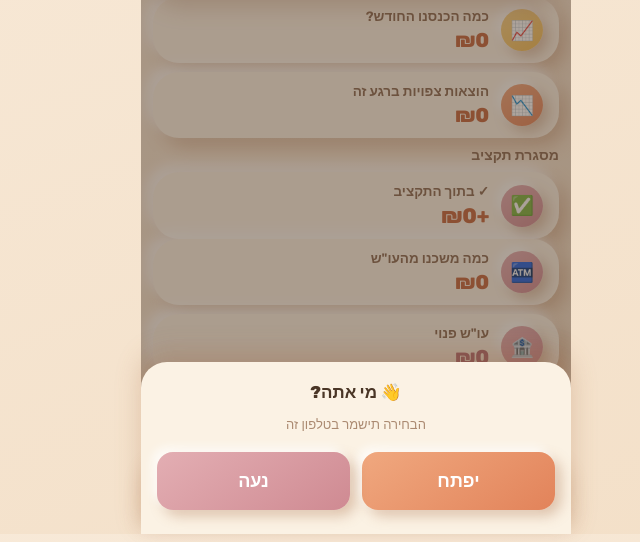
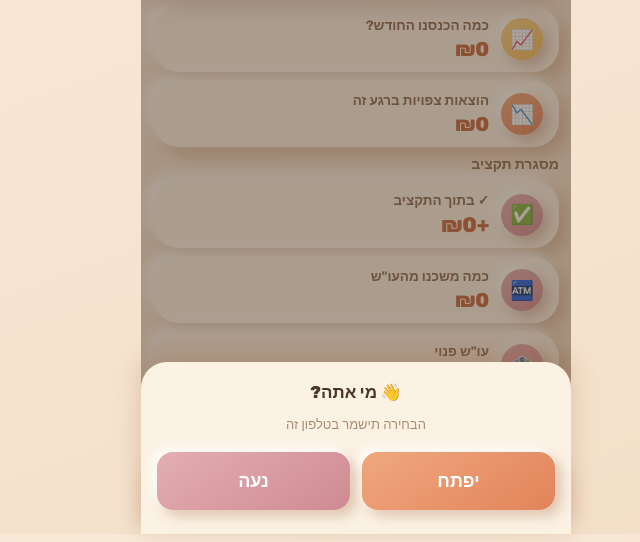
Before and after one commit to yiftah-yi/yitzhak-family, a plain HTML site: page index.html in a window 1280 px wide. Shown: the part 266-808 px from the top of the page, without its empty margins (284-924 px from the left). Drawn offline with Linux system fonts and the light colour scheme; no server answers.

Commit message:
Add files via upload

```diff
--- a/index.html
+++ b/index.html
@@ -109,7 +109,7 @@ body{font-family:'Rubik','Assistant',sans-serif;background:linear-gradient(160de
 #s-dashboard .hero{padding:16px 18px 13px;}
 #s-dashboard .hero-val{font-size:33px;}
 #s-dashboard .prog-wrap{margin-top:10px;}
-#s-dashboard .row{padding:11px 16px;margin:0 12px 9px;gap:12px;}
+#s-dashboard .row{padding:11px 16px;margin:9px 12px;gap:12px;}
 #s-dashboard .row .icon-badge{width:42px;height:42px;font-size:19px;}
 #s-dashboard .row-value{font-size:20px;}
 #s-dashboard .sec{margin-top:9px;}
```
